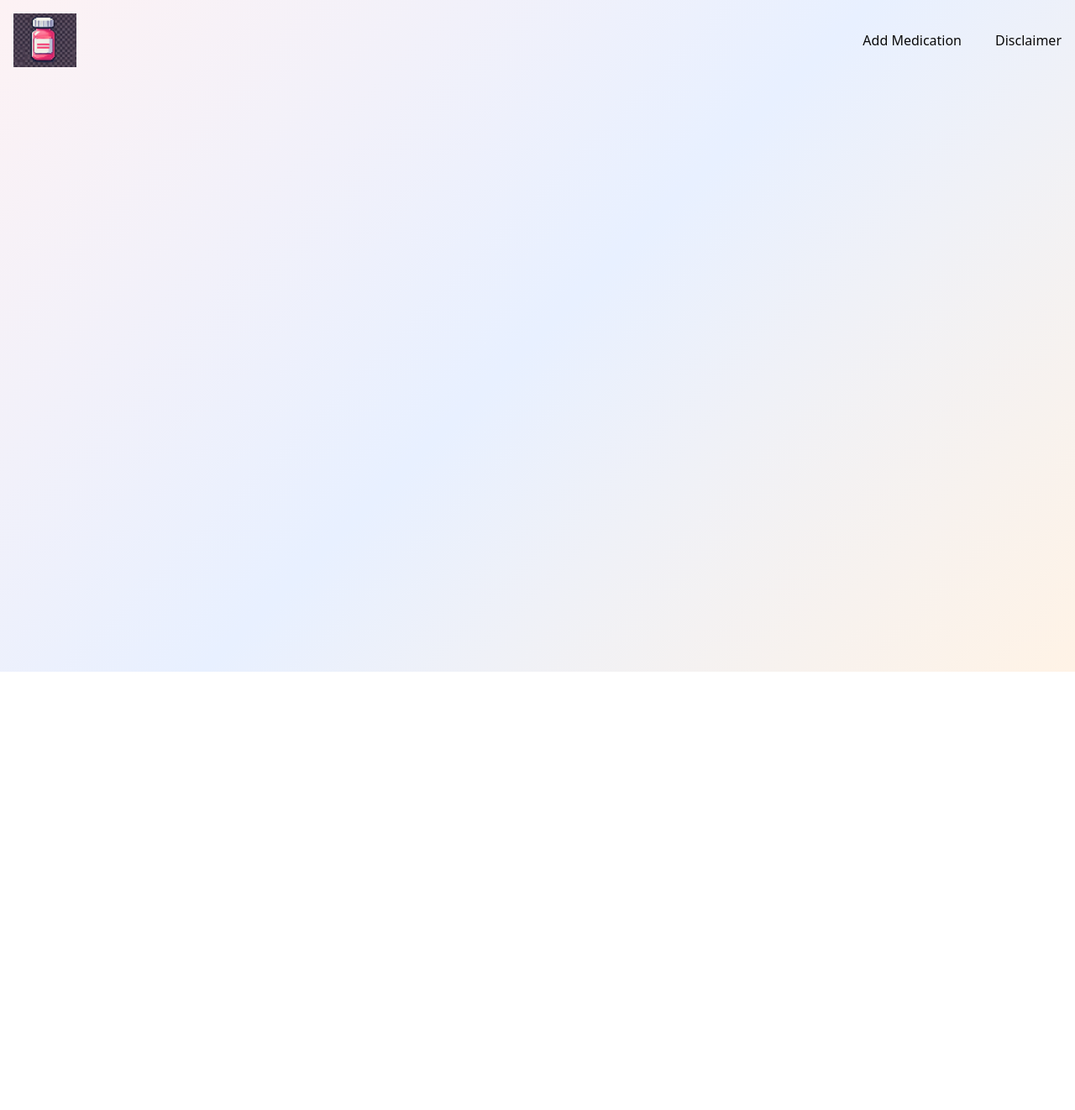
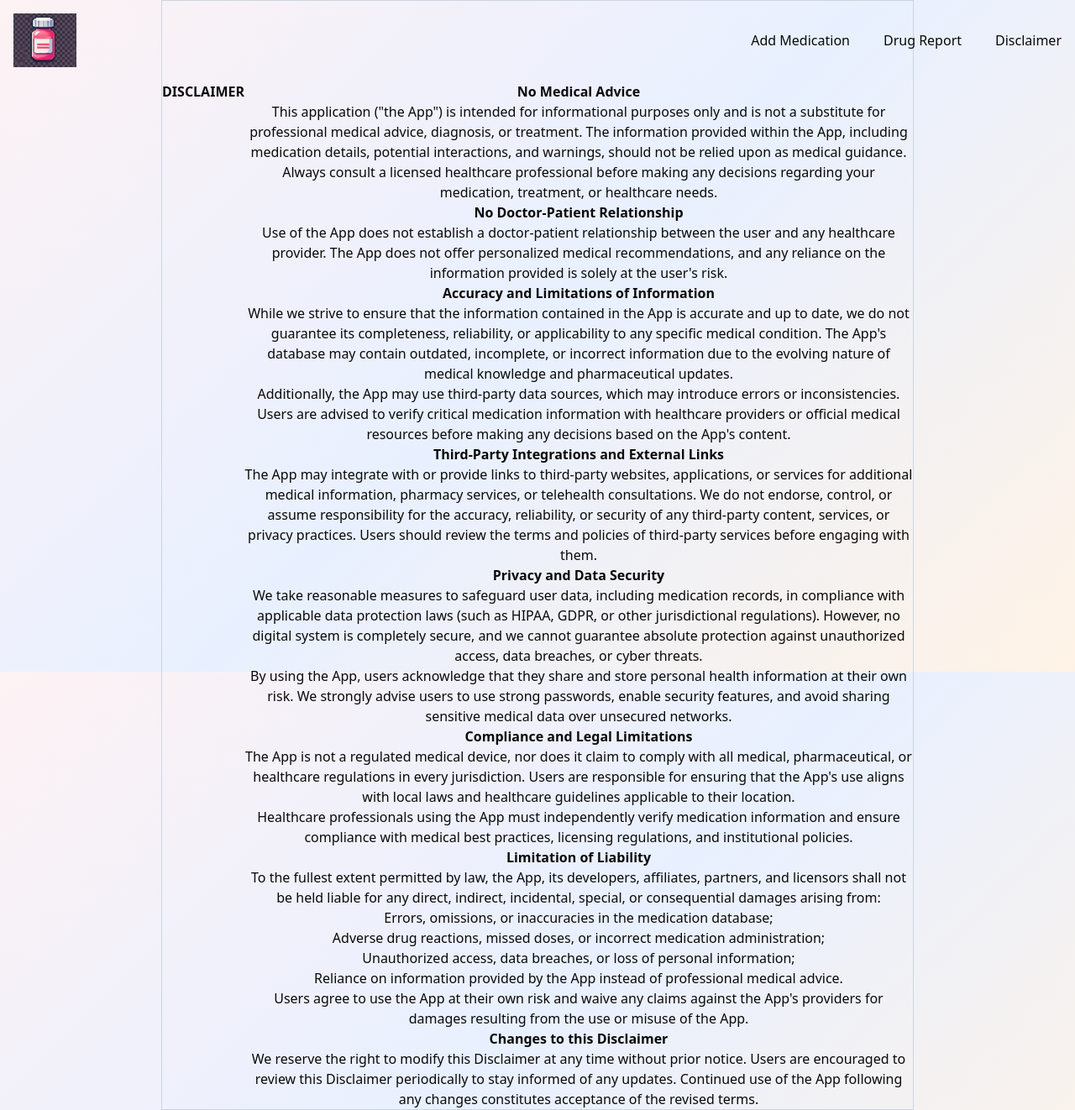
Before and after one commit to lydiachen01/medic-mate, a Next.js app: page /disclaimer in a window 1280 px wide. Shown: the whole page at 84% size. Before the commit the page ends 800 px from the top, so only its background shows below. Built offline with nearby package versions, Linux system fonts and the light colour scheme.

Commit message:
Updated disclaimer

```diff
--- a/app/disclaimer/page.tsx
+++ b/app/disclaimer/page.tsx
@@ -1,49 +1,58 @@
+const DisclaimerText = () => (
+    <div className="flex text-center mx-auto border border-slate-300 max-w-[70vw] pt-24">
+        <div className="font-bold">DISCLAIMER</div>
+        <ol>
+            <li>
+                <strong>No Medical Advice</strong>
+                <p>This application ("the App") is intended for informational purposes only and is not a substitute for professional medical advice, diagnosis, or treatment. The information provided within the App, including medication details, potential interactions, and warnings, should not be relied upon as medical guidance. Always consult a licensed healthcare professional before making any decisions regarding your medication, treatment, or healthcare needs.</p>
+            </li>
+            <li>
+                <strong>No Doctor-Patient Relationship</strong>
+                <p>Use of the App does not establish a doctor-patient relationship between the user and any healthcare provider. The App does not offer personalized medical recommendations, and any reliance on the information provided is solely at the user's risk.</p>
+            </li>
+            <li>
+                <strong>Accuracy and Limitations of Information</strong>
+                <p>While we strive to ensure that the information contained in the App is accurate and up to date, we do not guarantee its completeness, reliability, or applicability to any specific medical condition. The App's database may contain outdated, incomplete, or incorrect information due to the evolving nature of medical knowledge and pharmaceutical updates.</p>
+                <p>Additionally, the App may use third-party data sources, which may introduce errors or inconsistencies. Users are advised to verify critical medication information with healthcare providers or official medical resources before making any decisions based on the App's content.</p>
+            </li>
+            <li>
+                <strong>Third-Party Integrations and External Links</strong>
+                <p>The App may integrate with or provide links to third-party websites, applications, or services for additional medical information, pharmacy services, or telehealth consultations. We do not endorse, control, or assume responsibility for the accuracy, reliability, or security of any third-party content, services, or privacy practices. Users should review the terms and policies of third-party services before engaging with them.</p>
+            </li>
+            <li>
+                <strong>Privacy and Data Security</strong>
+                <p>We take reasonable measures to safeguard user data, including medication records, in compliance with applicable data protection laws (such as HIPAA, GDPR, or other jurisdictional regulations). However, no digital system is completely secure, and we cannot guarantee absolute protection against unauthorized access, data breaches, or cyber threats.</p>
+                <p>By using the App, users acknowledge that they share and store personal health information at their own risk. We strongly advise users to use strong passwords, enable security features, and avoid sharing sensitive medical data over unsecured networks.</p>
+            </li>
+            <li>
+                <strong>Compliance and Legal Limitations</strong>
+                <p>The App is not a regulated medical device, nor does it claim to comply with all medical, pharmaceutical, or healthcare regulations in every jurisdiction. Users are responsible for ensuring that the App's use aligns with local laws and healthcare guidelines applicable to their location.</p>
+                <p>Healthcare professionals using the App must independently verify medication information and ensure compliance with medical best practices, licensing regulations, and institutional policies.</p>
+            </li>
+            <li>
+                <strong>Limitation of Liability</strong>
+                <p>To the fullest extent permitted by law, the App, its developers, affiliates, partners, and licensors shall not be held liable for any direct, indirect, incidental, special, or consequential damages arising from:</p>
+                <ul>
+                    <li>Errors, omissions, or inaccuracies in the medication database;</li>
+                    <li>Adverse drug reactions, missed doses, or incorrect medication administration;</li>
+                    <li>Unauthorized access, data breaches, or loss of personal information;</li>
+                    <li>Reliance on information provided by the App instead of professional medical advice.</li>
+                </ul>
+                <p>Users agree to use the App at their own risk and waive any claims against the App's providers for damages resulting from the use or misuse of the App.</p>
+            </li>
+            <li>
+                <strong>Changes to this Disclaimer</strong>
+                <p>We reserve the right to modify this Disclaimer at any time without prior notice. Users are encouraged to review this Disclaimer periodically to stay informed of any updates. Continued use of the App following any changes constitutes acceptance of the revised terms.</p>
+            </li>
+        </ol>
+    </div>
+);
+
 const Disclaimer:React.FC = () => {
-
-    const disclaimer = `
-
-    DISCLAIMER
-    1. No Medical Advice
-    This application ("the App") is intended for informational purposes only and is not a substitute for professional medical advice, diagnosis, or treatment. The information provided within the App, including medication details, potential interactions, and warnings, should not be relied upon as medical guidance. Always consult a licensed healthcare professional before making any decisions regarding your medication, treatment, or healthcare needs.
-
-    2. No Doctor-Patient Relationship
-    Use of the App does not establish a doctor-patient relationship between the user and any healthcare provider. The App does not offer personalized medical recommendations, and any reliance on the information provided is solely at the user’s risk.
-
-    3. Accuracy and Limitations of Information
-    While we strive to ensure that the information contained in the App is accurate and up to date, we do not guarantee its completeness, reliability, or applicability to any specific medical condition. The App's database may contain outdated, incomplete, or incorrect information due to the evolving nature of medical knowledge and pharmaceutical updates.
-
-    Additionally, the App may use third-party data sources, which may introduce errors or inconsistencies. Users are advised to verify critical medication information with healthcare providers or official medical resources before making any decisions based on the App’s content.
-
-    4. Third-Party Integrations and External Links
-    The App may integrate with or provide links to third-party websites, applications, or services for additional medical information, pharmacy services, or telehealth consultations. We do not endorse, control, or assume responsibility for the accuracy, reliability, or security of any third-party content, services, or privacy practices. Users should review the terms and policies of third-party services before engaging with them.
-
-    5. Privacy and Data Security
-    We take reasonable measures to safeguard user data, including medication records, in compliance with applicable data protection laws (such as HIPAA, GDPR, or other jurisdictional regulations). However, no digital system is completely secure, and we cannot guarantee absolute protection against unauthorized access, data breaches, or cyber threats.
-
-    By using the App, users acknowledge that they share and store personal health information at their own risk. We strongly advise users to use strong passwords, enable security features, and avoid sharing sensitive medical data over unsecured networks.
-
-    6. Compliance and Legal Limitations
-    The App is not a regulated medical device, nor does it claim to comply with all medical, pharmaceutical, or healthcare regulations in every jurisdiction. Users are responsible for ensuring that the App's use aligns with local laws and healthcare guidelines applicable to their location.
-
-    Healthcare professionals using the App must independently verify medication information and ensure compliance with medical best practices, licensing regulations, and institutional policies.
-
-    7. Limitation of Liability
-    To the fullest extent permitted by law, the App, its developers, affiliates, partners, and licensors shall not be held liable for any direct, indirect, incidental, special, or consequential damages arising from:
-
-    Errors, omissions, or inaccuracies in the medication database;
-    Adverse drug reactions, missed doses, or incorrect medication administration;
-    Unauthorized access, data breaches, or loss of personal information;
-    Reliance on information provided by the App instead of professional medical advice.
-    Users agree to use the App at their own risk and waive any claims against the App’s providers for damages resulting from the use or misuse of the App.
-
-    8. Changes to this Disclaimer
-    We reserve the right to modify this Disclaimer at any time without prior notice. Users are encouraged to review this Disclaimer periodically to stay informed of any updates. Continued use of the App following any changes constitutes acceptance of the revised terms.
-
-    `
 
     return (
         <div>
-
+            <DisclaimerText />
         </div>
     )
 }
--- a/app/drugsRus.html
+++ /dev/null
@@ -1,59 +0,0 @@
-<!DOCTYPE html>
-<html lang="en">
-<head>
-    <meta charset="UTF-8">
-    <meta name="viewport" content="width=device-width, initial-scale=1.0">
-    <title>Drug Interaction Checker</title>
-    <link rel="stylesheet" href="styles.css">
-</head>
-<body>
-    <div class="container">
-        <h1>Drug Interaction Checker</h1>
-        <form id="drug-form">
-            <label for="drug-name">Enter the name of the drug you are taking:</label>
-            <input type="text" id="drug-name" name="drug-name" required>
-            <button type="submit">Check</button>
-        </form>
-        <div id="results"></div>
-    </div>
-
-    <script>
-        document.getElementById("drug-form").addEventListener("submit", function(event) {
-            event.preventDefault();
-            let drugName = document.getElementById("drug-name").value;
-
-            fetch("/check_drug?name=" + encodeURIComponent(drugName))
-                .then(response => response.json())
-                .then(data => {
-                    let resultsDiv = document.getElementById("results");
-                    resultsDiv.innerHTML = "";
-
-                    let sideEffects = document.createElement("p");
-                    sideEffects.textContent = "Side Effects: " + (data.side_effects || "No side effects data available.");
-                    resultsDiv.appendChild(sideEffects);
-
-                    let interactionsHeader = document.createElement("h2");
-                    interactionsHeader.textContent = "Drug Interactions:";
-                    resultsDiv.appendChild(interactionsHeader);
-
-                    if (data.interactions.length > 0) {
-                        let ul = document.createElement("ul");
-                        data.interactions.forEach(interaction => {
-                            let li = document.createElement("li");
-                            li.innerHTML = `<strong>${interaction.drug}:</strong> ${interaction.description}`;
-                            ul.appendChild(li);
-                        });
-                        resultsDiv.appendChild(ul);
-                    } else {
-                        let noInteractions = document.createElement("p");
-                        noInteractions.textContent = "No known interactions found.";
-                        resultsDiv.appendChild(noInteractions);
-                    }
-                })
-                .catch(error => {
-                    console.error("Error fetching data:", error);
-                });
-        });
-    </script>
-</body>
-</html>
--- a/app/globals.css
+++ b/app/globals.css
@@ -85,3 +85,12 @@
 .animate-fade-in {
   animation: fade-in 0.3s ease-out forwards;
 }
+
+input:not(:placeholder-shown) {
+    background-color: rgb(241 245 249); /* slate-100 */
+}
+
+/* Or if you want it only after form submission */
+form:valid input:not(:focus) {
+    background-color: rgb(241 245 249);
+}
--- a/components/Navbar.tsx
+++ b/components/Navbar.tsx
@@ -25,7 +25,8 @@ const Navbar: React.FC = () => {
                         <img src="/pink_logo.png" alt="Logo" className="h-7" />
                     </button>
                     <Tabs tabName="Add Medication" link="/add_meds" />
-                    <Tabs tabName="Disclaimer" link="/#" />
+                    <Tabs tabName="Drug Report" link="/display_data"/>
+                    <Tabs tabName="Disclaimer" link="/disclaimer" />
                 </div>
             </div>
         </nav>
```
Also changed, not shown: app/display_data/page.tsx (added, +13 -0 lines), components/DrugReport.tsx (added, +59 -0 lines).
